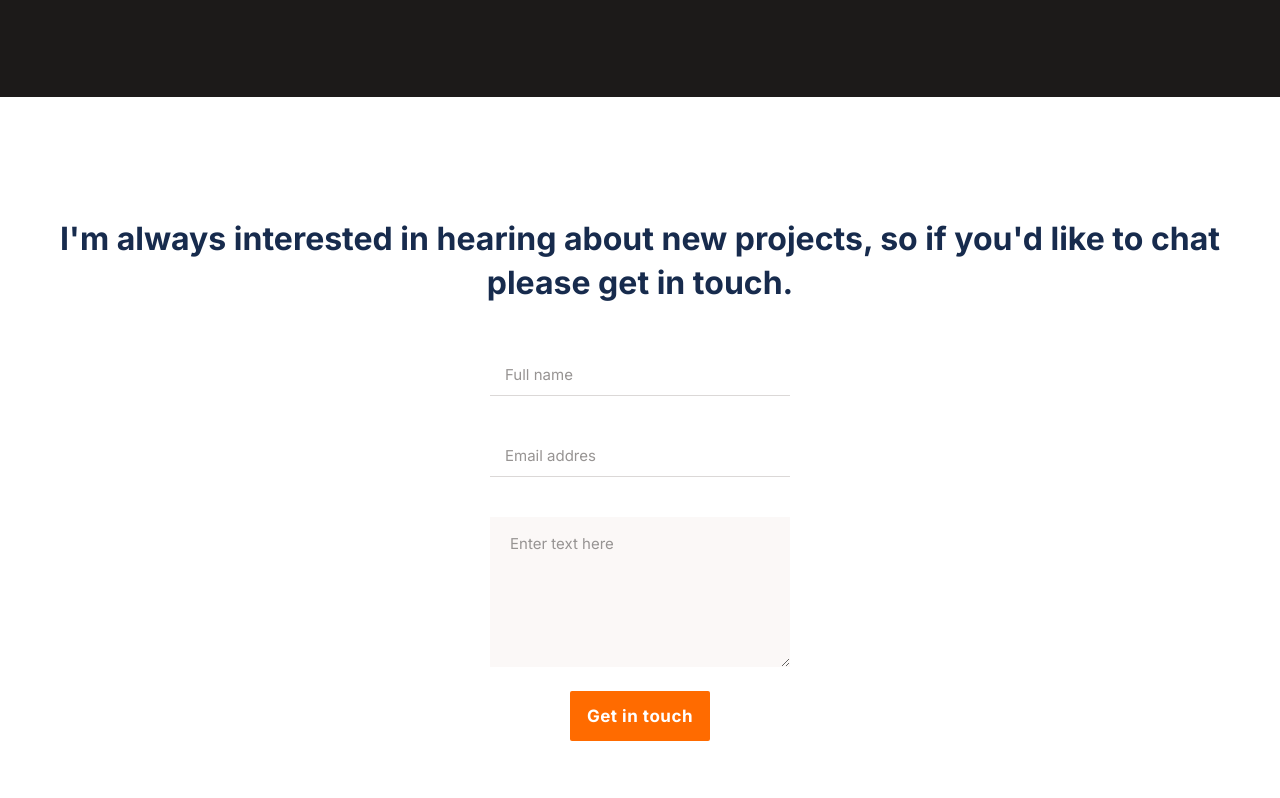
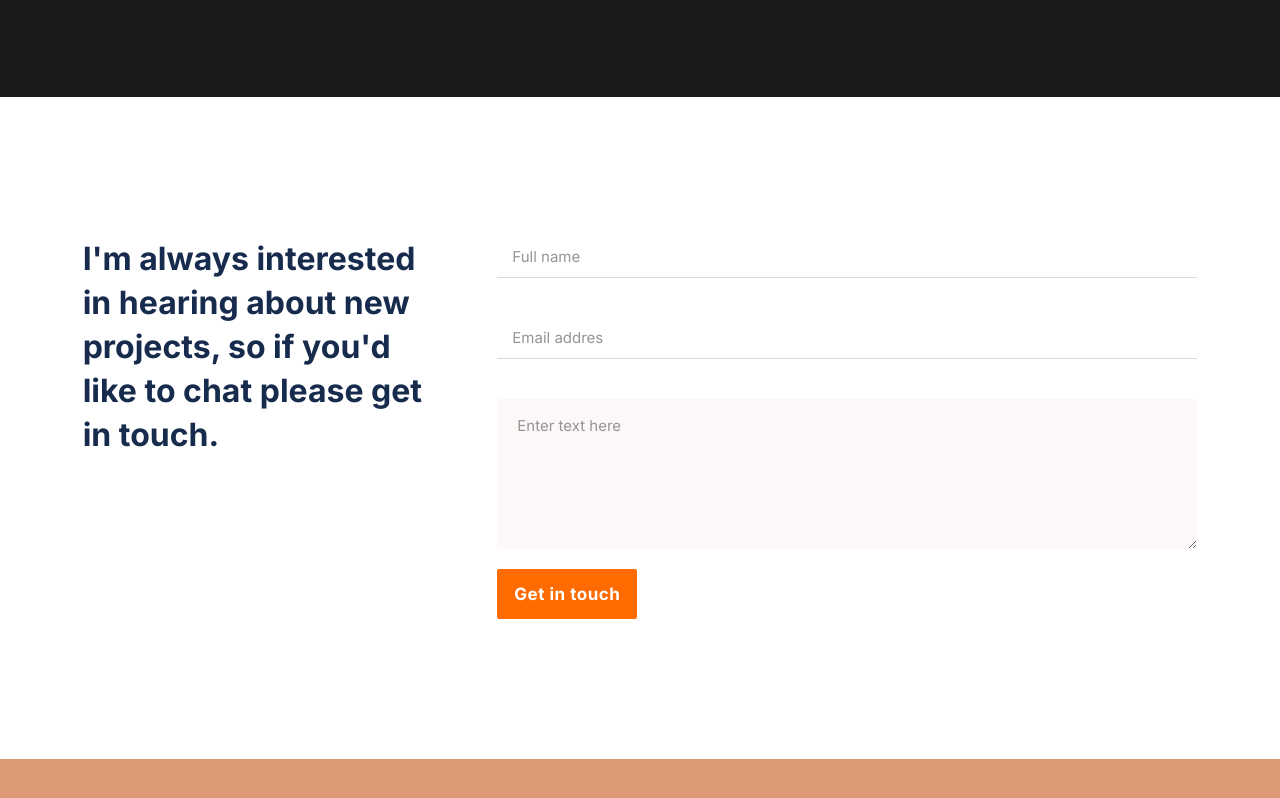
Before and after one commit to DavidCazco36/My-Portfolio, a website: page index.html in a window 1280 px wide. Shown: the part 3629-4427 px from the top of the page. After the commit the page ends 4388 px from the top, so only its background shows below. Drawn offline with Linux system fonts and the light colour scheme; a web font is replaced by a local one.

Commit message:
Adapted the contact me section for desktop version

```diff
--- a/index.html
+++ b/index.html
@@ -23,13 +23,13 @@
     <div class="background-img1"></div>
     <ul class="social-media-icons">
       <li>
-        <a href="https://github.com/DavidCazco36"><img src="media/github-logo.png"></a>
+        <a href="https://github.com/DavidCazco36" target="_blank"><img src="media/github-logo.png"></a>
       </li>
       <li>
-        <a href="https://www.linkedin.com/in/david-cazco-725800256"><img src="media/in-logo.png"></a>
+        <a href="https://www.linkedin.com/in/david-cazco-725800256" target="_blank"><img src="media/in-logo.png"></a>
       </li>
       <li>
-        <a href="https://twitter.com/DavidCazco"><img src="media/twitter-logo.png"></a>
+        <a href="https://twitter.com/DavidCazco" target="_blank"><img src="media/twitter-logo.png"></a>
       </li>
     </ul>
   </section>
@@ -174,17 +174,16 @@
   <section class="contact-me">
     <h2>I'm always interested in hearing about new projects, so if you'd like to chat please get in touch.</h2>
     <form class="contact-form" action="https://formspree.io/f/xknedrly" method="POST">
-      <label>
+
         <input class="user-info" type="text" name="fullname" placeholder="Full name" maxlength="30" required>
-      </label>
-      <label>
+
         <input class="user-info" type="email" name="email" placeholder="Email addres"  required>
-      </label>
-      <label>
+
         <textarea name="message" maxlength="500" placeholder="Enter text here" required></textarea>
-      </label>
+
       <button type="submit">Get in touch</button>
     </form>
   </section>
+
 </body>
 </html>
--- a/styles.css
+++ b/styles.css
@@ -450,7 +450,6 @@ body {
 }
 
 .knowledge li {
-  justify-content: center;
   color: #fff;
   margin: 20px;
   list-style: none;
@@ -507,6 +506,7 @@ body {
   align-items: center;
   justify-items: center;
   margin: 20px 0;
+  width: 80%;
 }
 
 .contact-me h2 {
@@ -522,8 +522,8 @@ body {
 .user-info {
   margin-bottom: 40px;
   padding: 20px 15px;
-  width: 300px;
   height: 2em;
+  width:100%;
   border: 0;
   border-bottom: 1px solid #dbd8d7;
   font-family: 'Inter', sans-serif;
@@ -536,8 +536,8 @@ body {
 .contact-form textarea {
   margin-bottom: 20px;
   padding: 15px 20px;
-  width: 300px;
   height: 10em;
+  width:100%;
   border: 0;
   background: #fbf8f7;
   font-family: 'Inter', sans-serif;
@@ -683,5 +683,23 @@ button:active {
   .knowledge {
     display: flex;
     justify-content: space-evenly;
+    text-align: left;
+  }
+  .contact-me {
+    flex-direction: row;
+    align-items: flex-start;
+    justify-content: space-evenly;
+    padding: 120px 48px;
+  }
+  .contact-me h2 {
+    padding-top: 20px;
+    text-align: left;
+    max-width: 350px;
+  }
+  .contact-form {
+    max-width: 700px;
+  }
+  .contact-form button {
+    align-self: flex-start;
   }
 }
```
